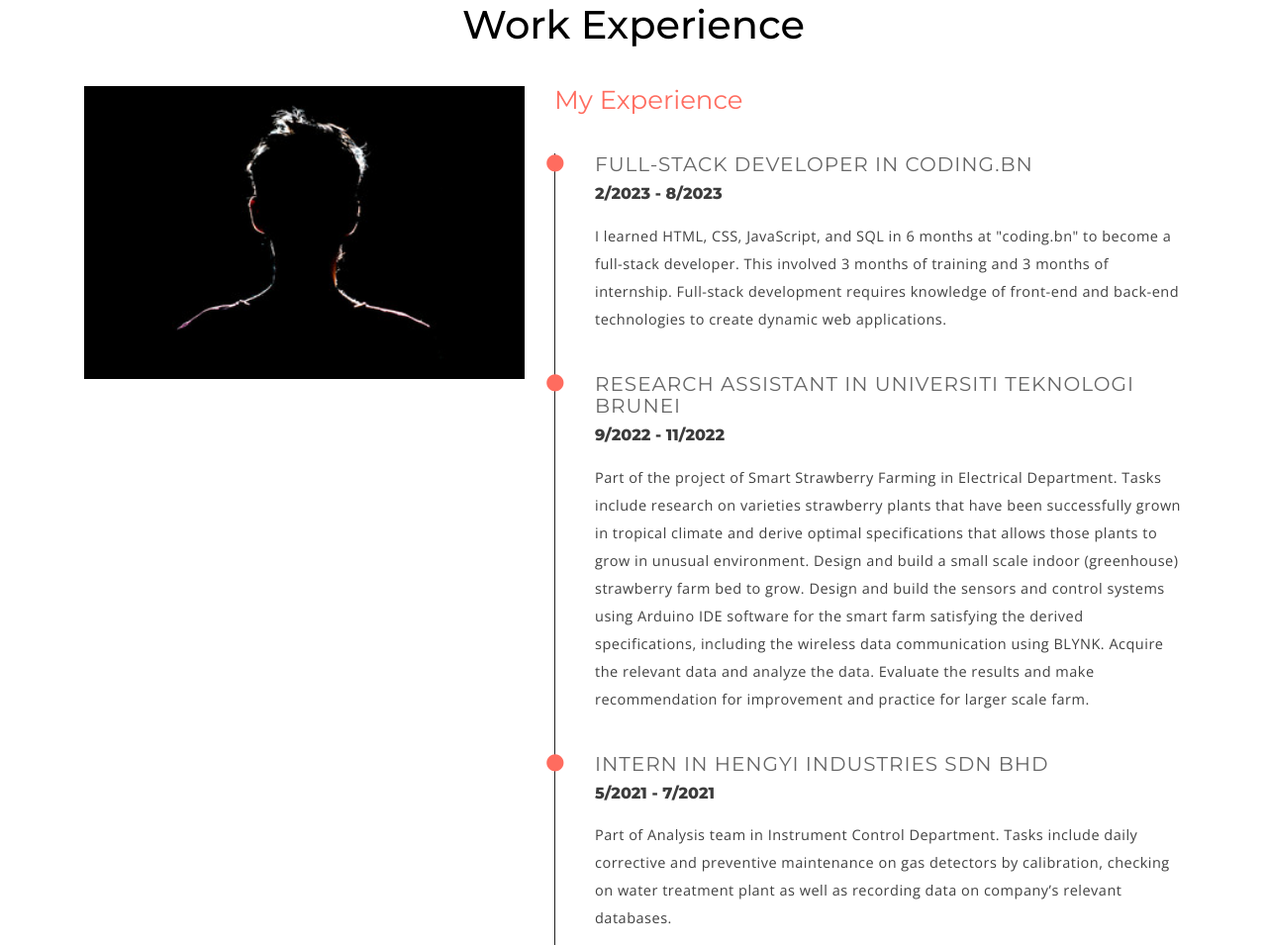
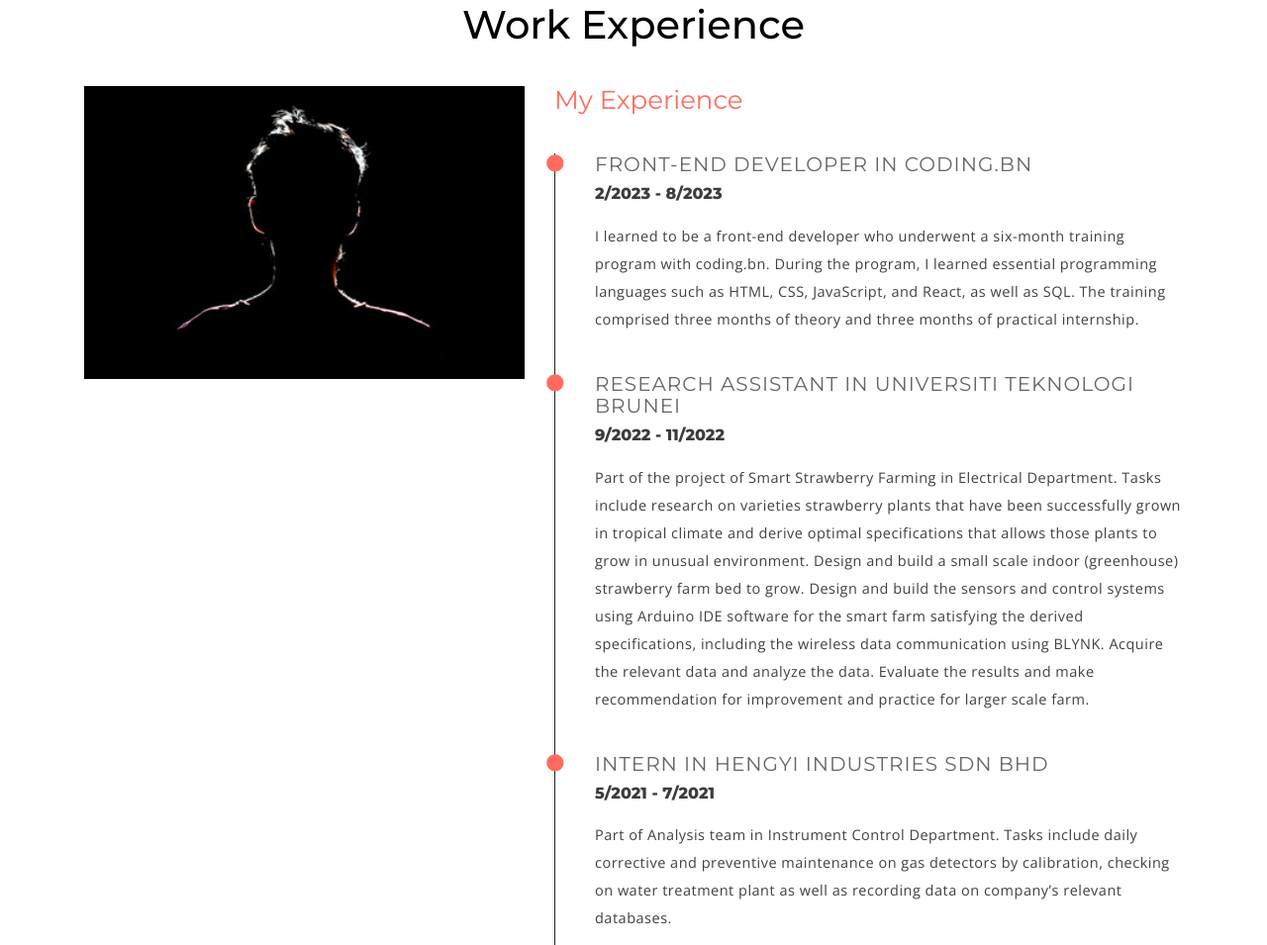
Before and after one commit to HaazimHadzid/Porfolio.Test1, a website: page index.html in a window 1280 px wide. Shown: the part 2984-3939 px from the top of the page at 99% size. Drawn offline with nearby package versions, Linux system fonts and the light colour scheme.

Commit message:
modified:   index.html

```diff
--- a/index.html
+++ b/index.html
@@ -626,11 +626,11 @@ Smartphone Compatible web template, free webdesigns for Nokia, Samsung, LG, Sony
 
 			<div class="exp_grids">
 				<div class="exp_grid1">
-					<h4>full-stack developer in coding.bn</h4>
+					<h4>Front-end developer in coding.bn</h4>
 					<h5>2/2023 - 8/2023</h5>
-						<p> I learned HTML, CSS, JavaScript, and SQL in 6 months at "coding.bn" to become a
-						full-stack developer. This involved 3 months of training and 3 months of internship.
-						Full-stack development requires knowledge of front-end and back-end technologies to create dynamic web applications.
+						<p> I learned to be a front-end developer who underwent a six-month training program with coding.bn.
+							During the program, I learned essential programming languages such as HTML, CSS, JavaScript, and React,
+							as well as SQL. The training comprised three months of theory and three months of practical internship.
 						</p>
 					<span class="fa fa-circle"></span>
 				</div>
```
